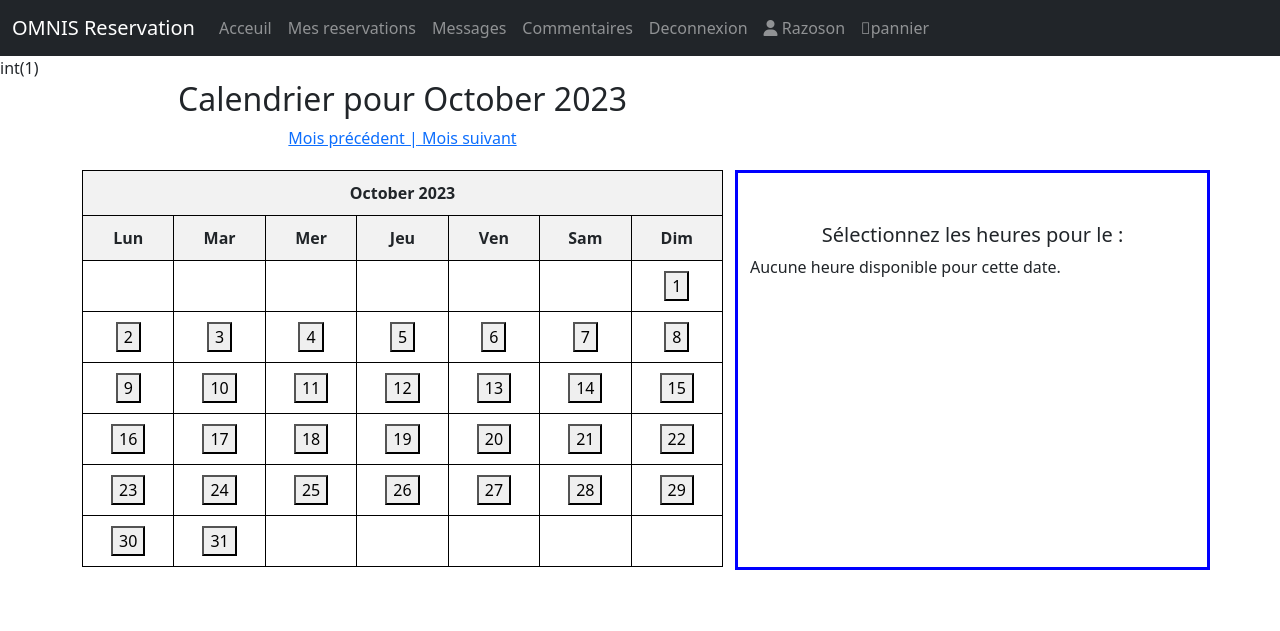
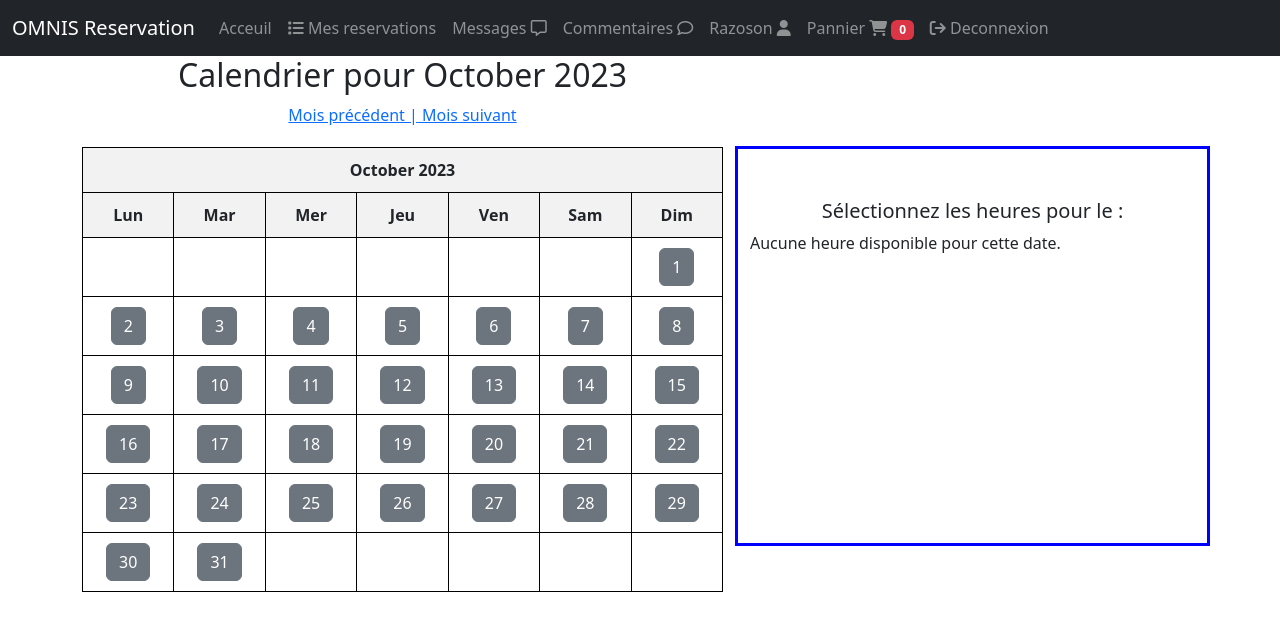
Before and after one commit to tsiorykely/reservation_omnis, a PHP site: page /pages/utilisateur/main_for_user.php in a window 1280 px wide. Shown: the top 631 px of the page. Run offline with PHP 8.4, Linux system fonts and the light colour scheme; a user stored in the database is signed in; data comes from the database, SQL or seed files in the repository; some libraries are stand-ins or nearby versions.

Commit message:
ajout pannier

```diff
--- /dev/null
+++ b/js/panier_count.js
@@ -0,0 +1,7 @@
+  // Fonction pour mettre à jour le nombre de réservations
+  function updateReservationCount(count) {
+    var countElement = document.getElementById("reservation-count");
+    if (countElement) {
+      countElement.textContent = count;
+    }
+  }
--- a/pages/utilisateur/aceuil.php
+++ b/pages/utilisateur/aceuil.php
@@ -1,6 +1,5 @@
 <?php
 session_start();
-var_dump($user_id);
 ?>
 <!DOCTYPE html>
 <html>
@@ -45,7 +44,7 @@
                 echo "<td>";
                 echo "<form method='post' action='save_to_db.php'>";
                 echo "<input type='hidden' name='selected_date' value='$date'>";
-                echo "<button type='submit'>$jour</button>";
+                echo "<button type='submit' class='btn btn-secondary'>$jour</button>";
                 echo "</form>";
                 echo "</td>";
 
@@ -126,6 +125,7 @@
                 }
                 ?>
     </div>
+
 </div>
 </div>
 
--- a/pages/utilisateur/main_for_user.php
+++ b/pages/utilisateur/main_for_user.php
@@ -7,6 +7,9 @@
 
     // Récuperation de l'identifiant de l'utilisateur connecté
     $user_id = $_SESSION['user_id'];
+
+
+    setlocale(LC_TIME, 'fr_FR');
 
     // Requête pour récupérer les informations de l'utilisateur connecté
     $pdo=connect();
@@ -49,26 +52,29 @@
               <a class="nav-link" aria-current="page" href="main_for_user.php?page=aceuil">Acceuil</a>
             </li>
             <li class="nav-item">
-              <a class="nav-link" aria-current="page" href="main_for_user.php?page=reservation">Mes reservations</a>
+              <a class="nav-link" aria-current="page" href="main_for_user.php?page=reservation"><i class="fa fa-list" aria-hidden="true"></i> Mes reservations </a>
             </li>
             <li class="nav-item">
-              <a class="nav-link" aria-current="page" href="main_for_user.php?page=message">Messages</a>
+              <a class="nav-link" aria-current="page" href="main_for_user.php?page=message">Messages <i class="far fa-comment-alt"></i> </a>
             </li>
             <li class="nav-item">
-              <a class="nav-link" aria-current="page" href="main_for_user.php?page=commentaire">Commentaires</a>
-            </li>
-             <li class="nav-item">
-              <a class="nav-link" aria-current="page" href="../fonction_pages/deconnection_admin.php">Deconnexion</a>
+              <a class="nav-link" aria-current="page" href="main_for_user.php?page=commentaire">Commentaires <i class="far fa-comment"></i> </a>
+
+
+            <li class="nav-item">
+              <a class="nav-link" aria-current="page" href="#"><?php echo $user['nom_utilisateur'];?>  <i class="fa-solid fa-user"></i> </a>
             </li>
 
             <li class="nav-item">
-              <a class="nav-link" aria-current="page" href="#"><i class="fa-solid fa-user"></i> <?php echo $user['nom_utilisateur'];?></a>
+              <a class="nav-link" aria-current="page" href="#" data-bs-target="#reservation-modal" data-bs-toggle="modal">
+                Pannier <i class="fa fa-shopping-cart" aria-hidden="true"></i> <span id="reservation-count" class="badge badge-danger">0</span>
+              </a>
             </li>
 
-            <li class="nav-item">
-  <a class="nav-link" aria-current="page" href="#" data-bs-target="#reservation-modal" data-bs-toggle="modal"><i class="fa-light fa-cart-shopping"></i>pannier </a>
-</li>
-
+            </li>
+             <li class="nav-item">
+              <a class="nav-link" aria-current="page" href="../fonction_pages/deconnection_admin.php"><i class="fa fa-sign-out" aria-hidden="true"></i> Deconnexion</a>
+            </li>
           </ul>
         </div>
       </div>
@@ -82,18 +88,37 @@
         <button type="button" class="btn-close" data-bs-dismiss="modal" aria-label="Close"></button>
       </div>
       <div class="modal-body">
-        <?php
-            if (isset($_SESSION['temporary_status'])) {
-                // Obtenir le statut temporaire à partir de la variable de session
-                $temporary_status = $_SESSION['temporary_status'];
 
-                // Afficher le statut temporaire
-                echo "<h1>Statut temporaire</h1>";
-                echo "<p>Date sélectionnée : " . $temporary_status['selected_date'] . "</p>";
-                echo "<p>Heures sélectionnées : " . implode(", ", $temporary_status['selected_hours']) . "</p>";
-                echo "<p>Identifiant de l'utilisateur : " . $temporary_status['id_utilisateur'] . "</p>";
+            <?php
+            session_start(); // Démarrer la session PHP
+            $conn=$pdo;
+            try {
+                $conn->setAttribute(PDO::ATTR_ERRMODE, PDO::ERRMODE_EXCEPTION);
+            } catch (PDOException $e) {
+                die("Échec de la connexion : " . $e->getMessage());
             }
-        ?>
+
+            // ... (votre code existant)
+
+            // Affichage du panier de réservations
+            if (isset($_SESSION['reservation_cart']) && !empty($_SESSION['reservation_cart'])) {
+                echo '<h1>Panier de réservations :</h1>';
+                echo '<ol>';
+
+                foreach ($_SESSION['reservation_cart'] as $reservation) {
+                    echo '<li>';
+                    echo 'Date de réservation : ' . $reservation['date_reservation'] . '<br>';
+                    echo 'Date du reservation : ' . $reservation['selected_date'] . '<br>';
+                    echo 'Heure sélectionnée : ' . $reservation['id_heure'] . '<br>';
+                    echo 'ID de l\'utilisateur : ' . $reservation['id_utilisateur'] . '<br>';
+                    echo '</li>';
+                }
+
+                echo '</ol>';
+            } else {
+                echo 'Le panier de réservations est vide.';
+            }
+            ?>
 
       </div>
       <div class="modal-footer">
@@ -121,7 +146,9 @@
 </div>
 
 <script type="text/javascript" src="app.js"></script>
+<script type="text/javascript" src="../../js/panier_count.js"></script>
 <script src="https://cdn.jsdelivr.net/npm/bootstrap@5.3.0/dist/js/bootstrap.min.js"></script>
+
 </body>
 </html>
 <?php
--- a/pages/utilisateur/save_to_db.php
+++ b/pages/utilisateur/save_to_db.php
@@ -39,6 +39,8 @@
         if ($insertSql->execute() === TRUE) {
             header('Location: main_for_user.php?date=' . $formattedDate);
         } else {
+
+    echo"erreur be";
             echo "Erreur : " . $insertSql . "<br>" . $conn->error;
         }
     }
```
Also changed, not shown: pages/utilisateur/save_reservation.php (+3 -6 lines).
